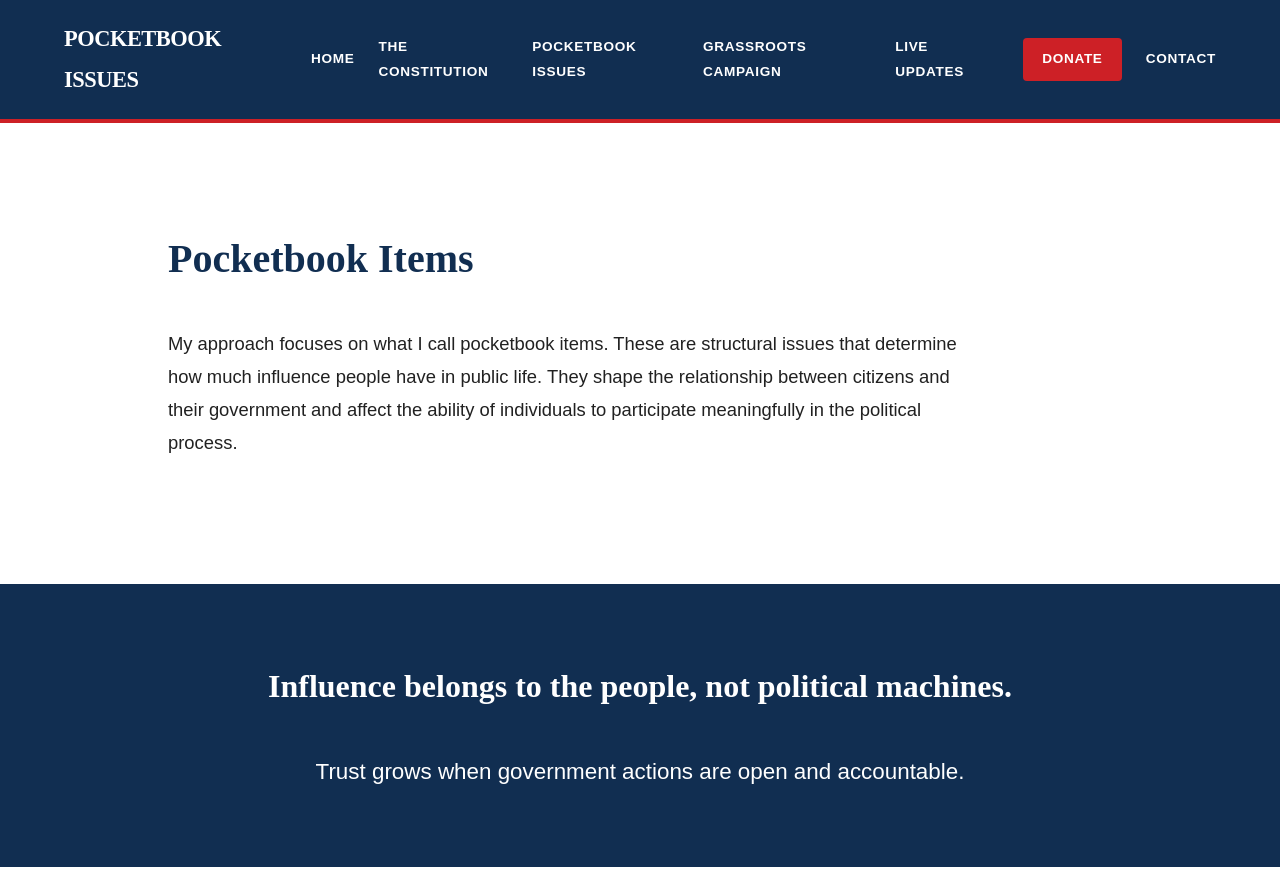
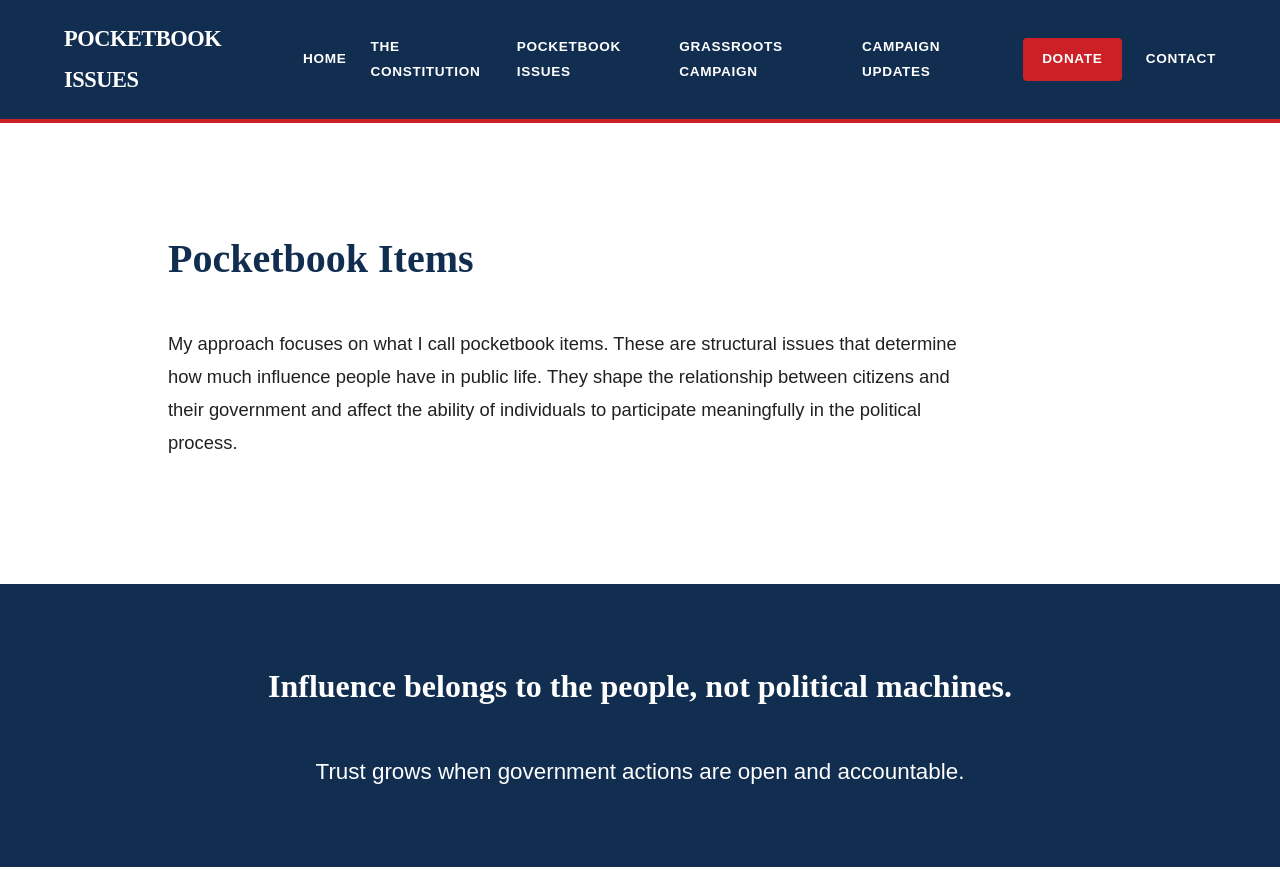
Before and after one commit to AlexSchnellPA3/alexschnellpa3.github.io, a plain HTML site: page pocketbook.html in a window 1280 px wide. Shown: the top 870 px of the page. Drawn offline with Linux system fonts and the light colour scheme.

Commit message:
Update pocketbook.html

```diff
--- a/pocketbook.html
+++ b/pocketbook.html
@@ -29,7 +29,7 @@
     <a href="constitution.html">The Constitution</a>
     <a href="pocketbook.html">Pocketbook Issues</a>
     <a href="grassroots.html">Grassroots Campaign</a>
-    <a href="twitter.html">Live Updates</a>
+    <a href="twitter.html">Campaign Updates</a>
     <a href="donate.html" class="donate-link">Donate</a>
 	<a href="contact.html">Contact</a>
   </nav>
```
